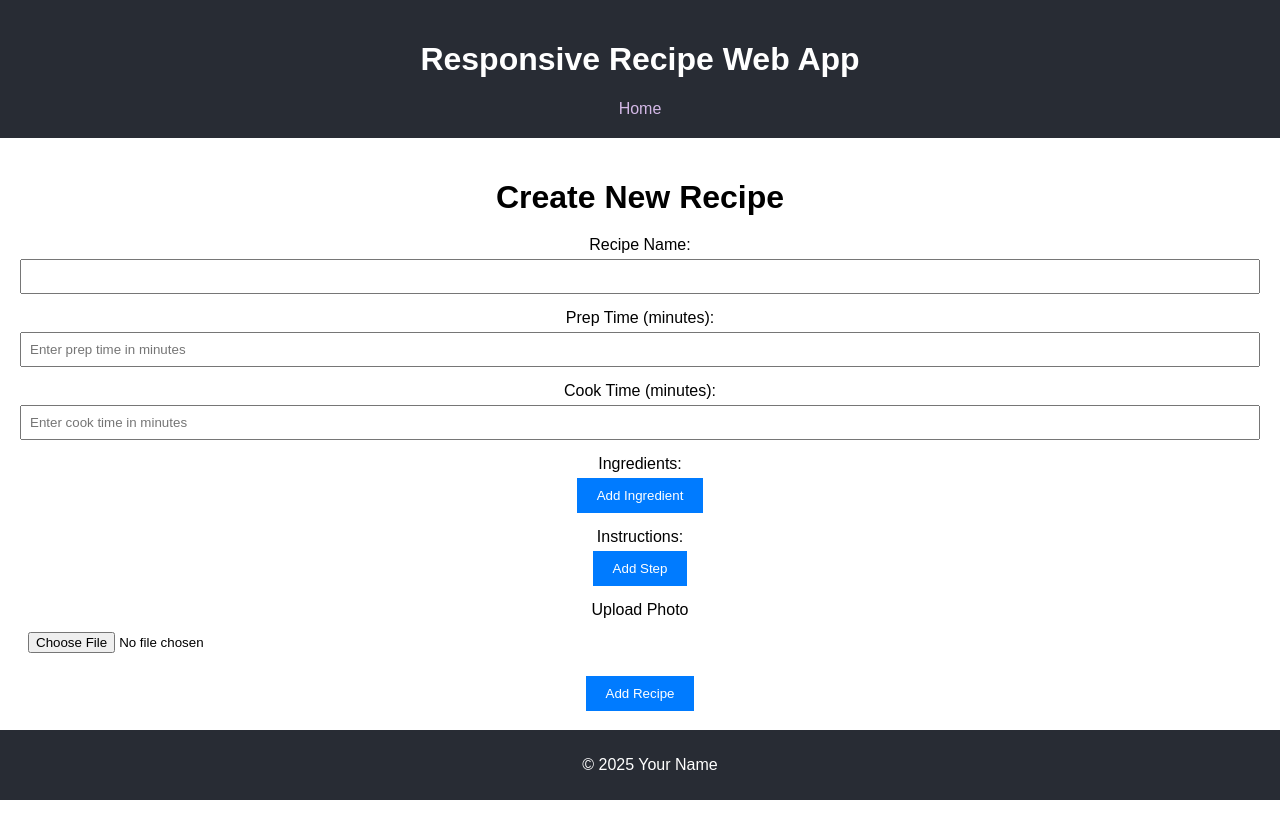
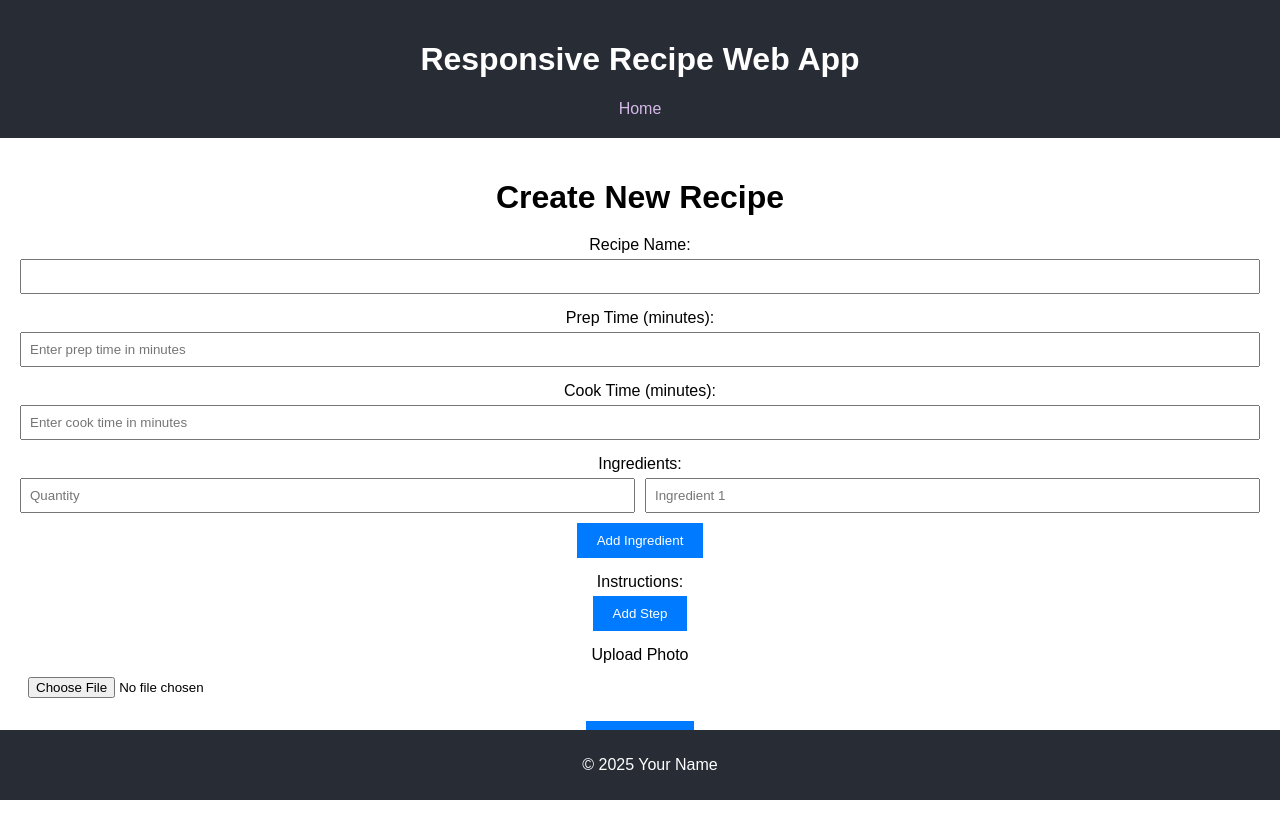
Before and after one commit to Seanl686/1-2_Group10_FrontendUI, a React (Vite) app in the folder responsive-recipe-website/: page /create-recipe in a window 1280 px wide. Shown: the top 838 px of the page. Built offline with nearby package versions, Linux system fonts and the light colour scheme.

Commit message:
Refactor CreateRecipe component: update ingredient handling to use objects for name and quantity

```diff
--- a/responsive-recipe-website/src/components/CreateRecipe.jsx
+++ b/responsive-recipe-website/src/components/CreateRecipe.jsx
@@ -9,7 +9,7 @@ function CreateRecipe() {
     title: '',
     prepTime: '',
     cookTime: '',
-    ingredients: [],
+    ingredients: [{ name: '', quantity: '' }], // Initialize with an object
     instructions: [],
     imageUrl: ''
   });
@@ -52,9 +52,8 @@ function CreateRecipe() {
         cook_time: `${formData.cookTime} minutes`,
         image_url: formData.imageUrl,
         ingredients: formData.ingredients.map((ingredient, index) => ({
-            name: ingredient,
-            quantity: "1", // You might want to add a quantity field to your form
-            step_number: index + 1
+            name: ingredient.name,
+            quantity: ingredient.quantity
         })),
         instructions: formData.instructions.map((instruction, index) => ({
             step_number: index + 1,
@@ -86,9 +85,12 @@ function CreateRecipe() {
     }
 };
 
-  const handleIngredientChange = (index, value) => {
+  const handleIngredientChange = (index, field, value) => {
     const updatedIngredients = [...formData.ingredients];
-    updatedIngredients[index] = value;
+    updatedIngredients[index] = {
+      ...updatedIngredients[index],
+      [field]: value
+    };
     setFormData({ ...formData, ingredients: updatedIngredients });
   };
 
@@ -171,21 +173,15 @@ function CreateRecipe() {
     <div key={index} className="input-group">
       <input
         type="text"
-                value={ingredient.quantity || ''}
-                onChange={(e) => handleIngredientChange(index, {
-                    ...ingredient,
-                    quantity: e.target.value
-                })}
+        value={ingredient.quantity}
+        onChange={(e) => handleIngredientChange(index, 'quantity', e.target.value)}
         placeholder="Quantity"
         className="quantity-input"
       />
       <input
         type="text"
-                value={ingredient.name || ''}
-                onChange={(e) => handleIngredientChange(index, {
-                    ...ingredient,
-                    name: e.target.value
-                })}
+        value={ingredient.name}
+        onChange={(e) => handleIngredientChange(index, 'name', e.target.value)}
         placeholder={`Ingredient ${index + 1}`}
       />
       {formData.ingredients.length > 1 && (
```
Lines whose indentation alone changed are shown as unchanged.
